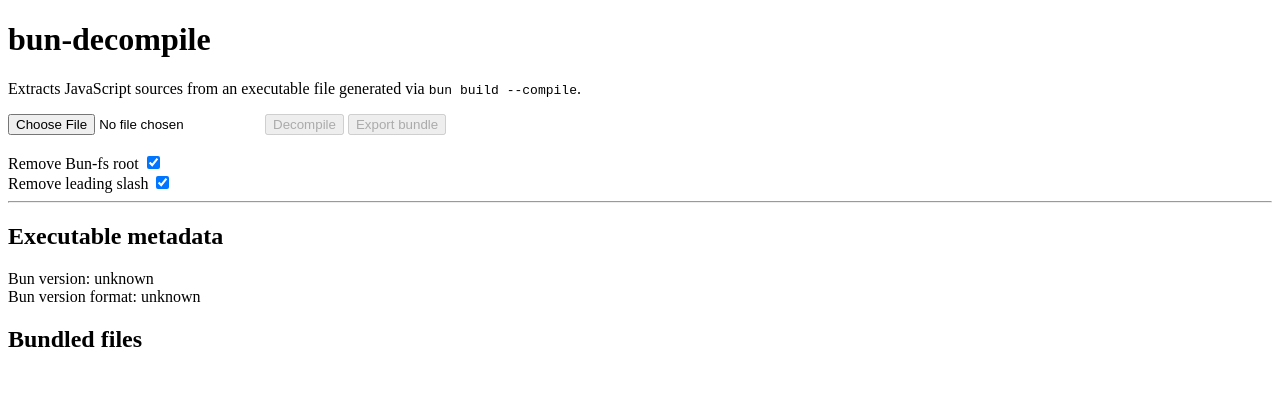
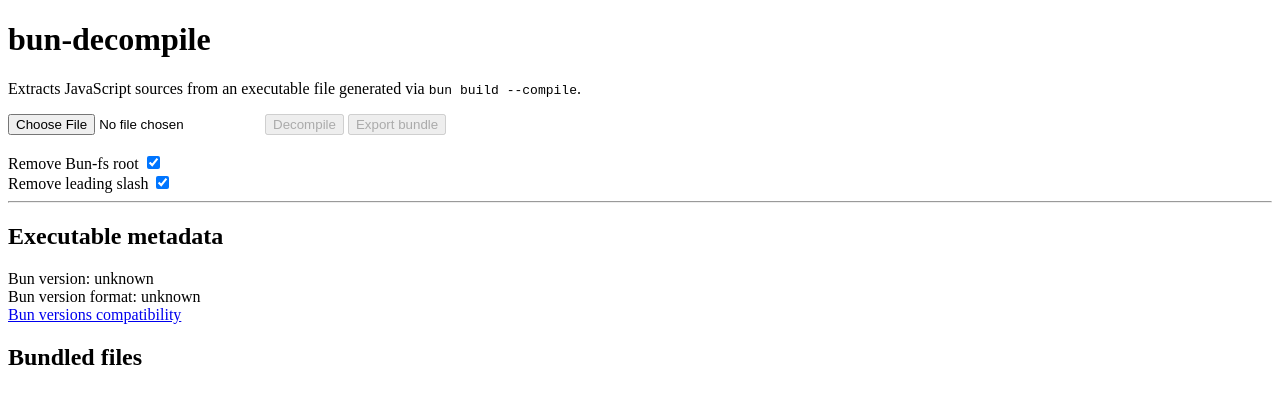
Before and after one commit to lafkpages/bun-decompile, a SvelteKit app: page / in a window 1280 px wide. Shown: the top 404 px of the page. Built offline with nearby package versions, Linux system fonts and the light colour scheme.

Commit message:
feat: link to unit tests report in web app

```diff
--- a/src/routes/+page.svelte
+++ b/src/routes/+page.svelte
@@ -134,6 +134,10 @@
   {:else}
     unknown
   {/if}
+
+  <br />
+
+  <a href="tests.html">Bun versions compatibility</a>
 </p>
 
 <h2>Bundled files</h2>
```
